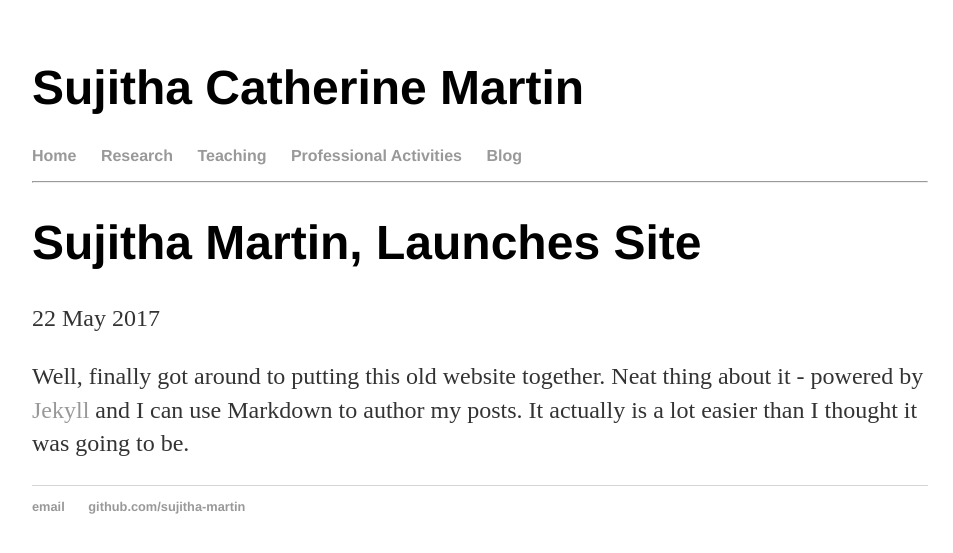
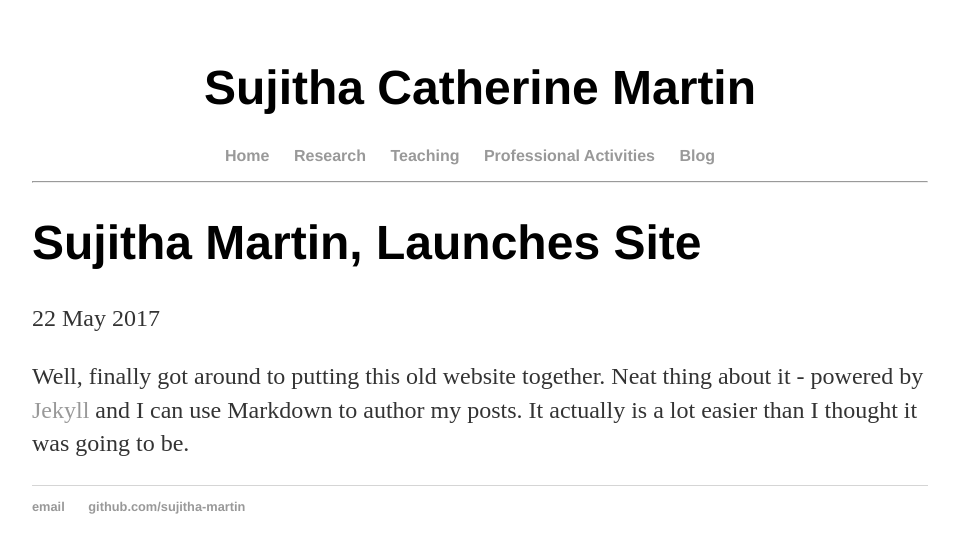
Before and after one commit to sujitha-martin/sujitha-martin.github.io, a Jekyll site: the page built from _posts/2017-05-22-sujitha-martin-site-launched.md, in a window 1280 px wide. Shown: the top 553 px of the page, without its empty margins (160-1113 px from the left). Built offline with Jekyll 4.4.1, drawn with Linux system fonts in a browser that asks for light colours.

Commit message:
Update default.html
Aligning the heading and navigating to be centered in the page

```diff
--- a/_layouts/default.html
+++ b/_layouts/default.html
@@ -6,10 +6,10 @@
 		<link rel="stylesheet" type="text/css" href="/css/main.css">
 	</head>
 	<body>
-		<div>
+		<div align="center">
 			<h1>Sujitha Catherine Martin</h1>
 		</div>
-		<nav>
+		<nav align="center">
     		<ul>
         		<li><a href="/">Home</a></li>
 	        	<li><a href="/about">Research</a></li>
```
